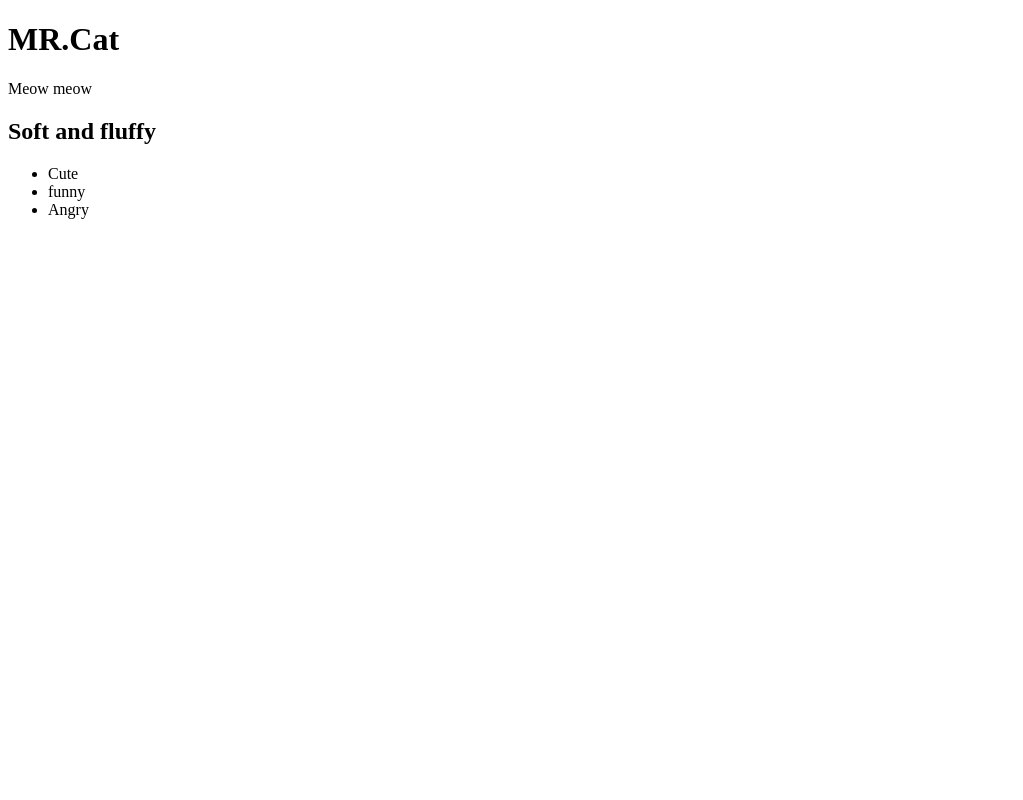
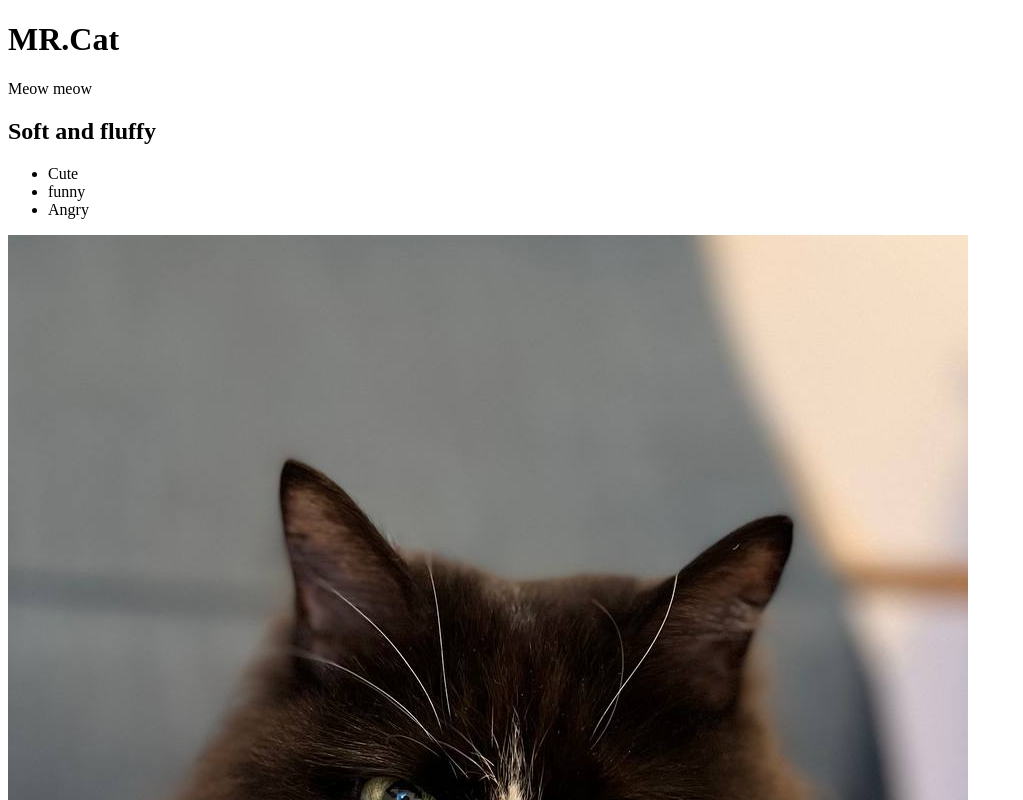
Before and after one commit to Jenyajk/rsschool-cv, a plain HTML site: page index.html in a window 1280 px wide. Shown: the top 800 px of the page, without its empty margins (0-1023 px from the left). Drawn offline with Linux system fonts and the light colour scheme.

Commit message:
feat: add img

```diff
--- a/index.html
+++ b/index.html
@@ -16,5 +16,6 @@
         <li>funny</li>
         <li>Angry</li>
     </ul>
+    <img src="cat.jpg" alt="Kettik">
  </body>
 </html>
```
